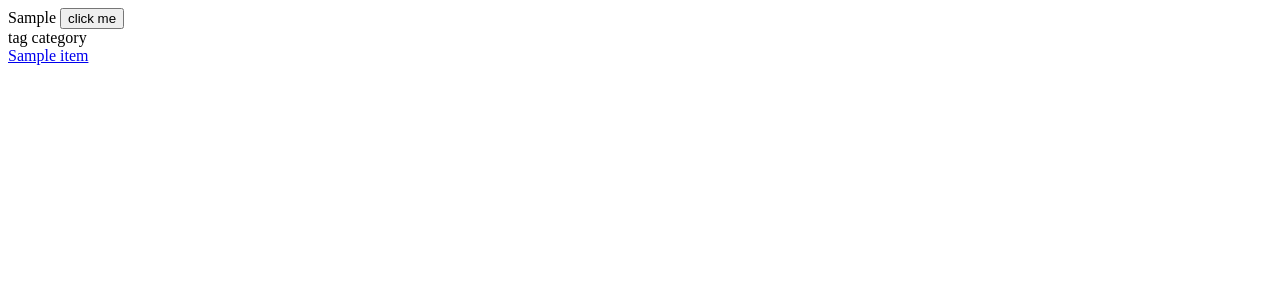
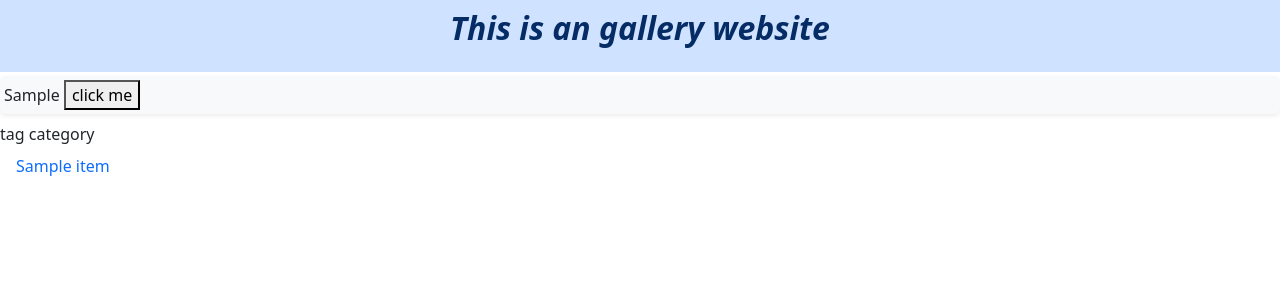
Before and after one commit to Ulahyle/django_blog_project, a Django app: template blog/templates/home_layout/home_home.html in a window 1280 px wide. Shown: the top 300 px of the page. Run offline with Django 5.2, Linux system fonts and the light colour scheme; the template is opened without the code that fills it: most values are stand-ins (such as "Sample title", 1, 10 or a date in 2020); some libraries are stand-ins or nearby versions.

Commit message:
new changes will applied

```diff
--- a/blog/templates/home_layout/_base.html
+++ b/blog/templates/home_layout/_base.html
@@ -1,10 +1,17 @@
+{% load static %}
 <!DOCTYPE html>
 <html lang="en">
 <head>
     <meta charset="UTF-8">
     <title>Title</title>
+    <link rel="stylesheet" href="{% static 'style/bootstrap.min.css' %}">
 </head>
 <body>
+    <header>
+        <div class="p-1 mb-1 bg-primary-subtle text-primary-emphasis">
+            <p class="text-center fs-2 fw-bold fst-italic">This is an gallery website</p>
+        </div>
+    </header>
     <main>{% block content %}{% endblock %}</main>
 </body>
 </html>
--- a/blog/templates/home_layout/home_home.html
+++ b/blog/templates/home_layout/home_home.html
@@ -1,16 +1,24 @@
 
 
 {% extends 'home_layout/_base.html' %} {% block content %}
+    <div class="shadow-sm p-1 mb-2 bg-body-tertiary rounded">
         <form method="post">
             {% csrf_token %}
             {{form.as_p}}
             {{form_subject.as_p}}
             <button type= "submit">click me</button>
         </form>
+    </div>
     <h> tag category</h>
+
     {%  for item in tag_item %}
-        <div>
-            <a href="http://127.0.0.1:8000/blog/pages/tag_id/{{ item }}">{{ item }} </a>
-        </div>
+        <ul class="nav">
+          <li class="nav-item">
+            <a class="nav-link active" aria-current="page" href="http://127.0.0.1:8000/blog/pages/tag_id/{{ item }}">
+                {{ item }}</a>
+          </li>
+        </ul>
+
+
     {% endfor %}
 {% endblock %}
```
Also changed, not shown: blog/migrations/0001_initial.py (added), blog/migrations/0002_searchtag.py (added), blog/migrations/0003_inputsearch_searchsubject_delete_searchtag.py (added). Lines whose indentation alone changed are shown as unchanged.
